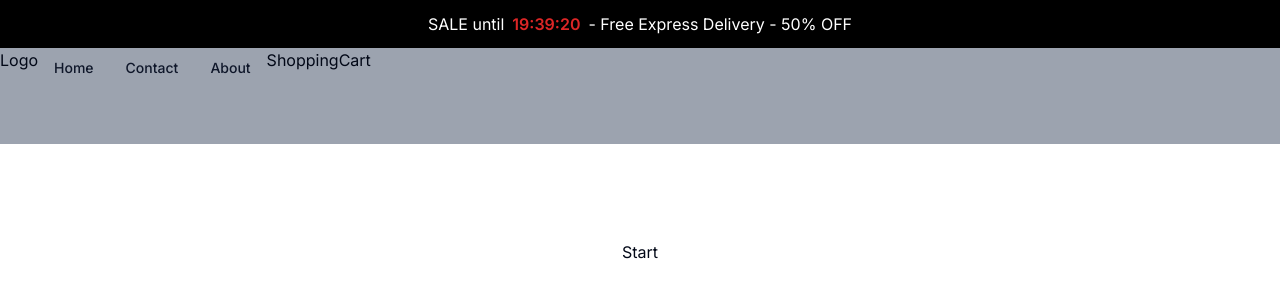
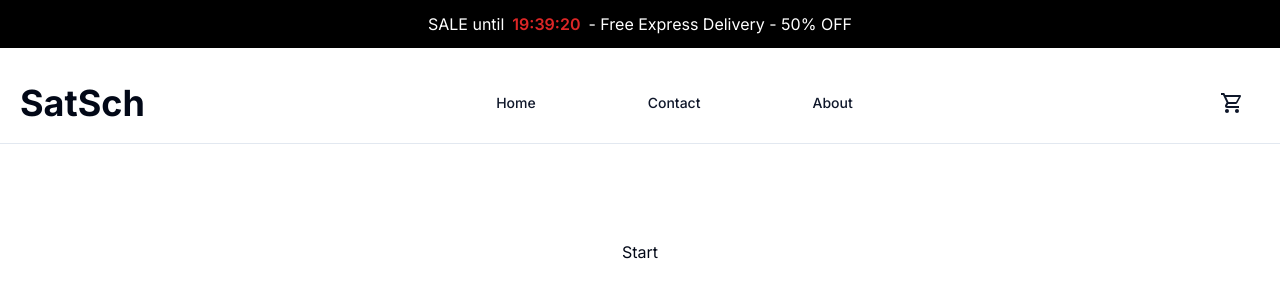
Before and after one commit to DayanWalter/satschool, a Next.js app: page / in a window 1280 px wide. Shown: the top 300 px of the page. Built offline with nearby package versions, Linux system fonts and the light colour scheme.

Commit message:
Added CartIcon to Header

```diff
--- a/package.json
+++ b/package.json
@@ -9,6 +9,8 @@
     "lint": "next lint"
   },
   "dependencies": {
+    "@mdi/js": "^7.4.47",
+    "@mdi/react": "^1.6.1",
     "@radix-ui/react-slot": "^1.0.2",
     "class-variance-authority": "^0.7.0",
     "clsx": "^2.1.0",
--- a/src/components/Header.tsx
+++ b/src/components/Header.tsx
@@ -1,12 +1,14 @@
 import React from "react";
 import { Button } from "@/components/ui/button";
 import Link from "next/link";
+import Icon from "@mdi/react";
+import { mdiCartOutline } from "@mdi/js";
 
 export default function Header() {
   return (
-    <div className='h-24 bg-gray-400 flex'>
-      <div className='hidden sm:block'>Logo</div>
-      <div>
+    <div className='h-24  flex justify-between items-end pb-5 px-5 border-b'>
+      <div className='hidden sm:block text-4xl font-bold'>SatSch</div>
+      <div className='flex sm:gap-10 xl:gap-20'>
         <Button asChild variant='link'>
           <Link href='/'>Home</Link>
         </Button>
@@ -18,7 +20,14 @@ export default function Header() {
         </Button>
       </div>
 
-      <div>ShoppingCart</div>
+      <div>
+        {" "}
+        <Button asChild variant='link'>
+          <Link href='/cart'>
+            <Icon path={mdiCartOutline} size={1} />
+          </Link>
+        </Button>
+      </div>
     </div>
   );
 }
```
Also changed, not shown: 1 other file (tests, documents, lock files or other folders).
